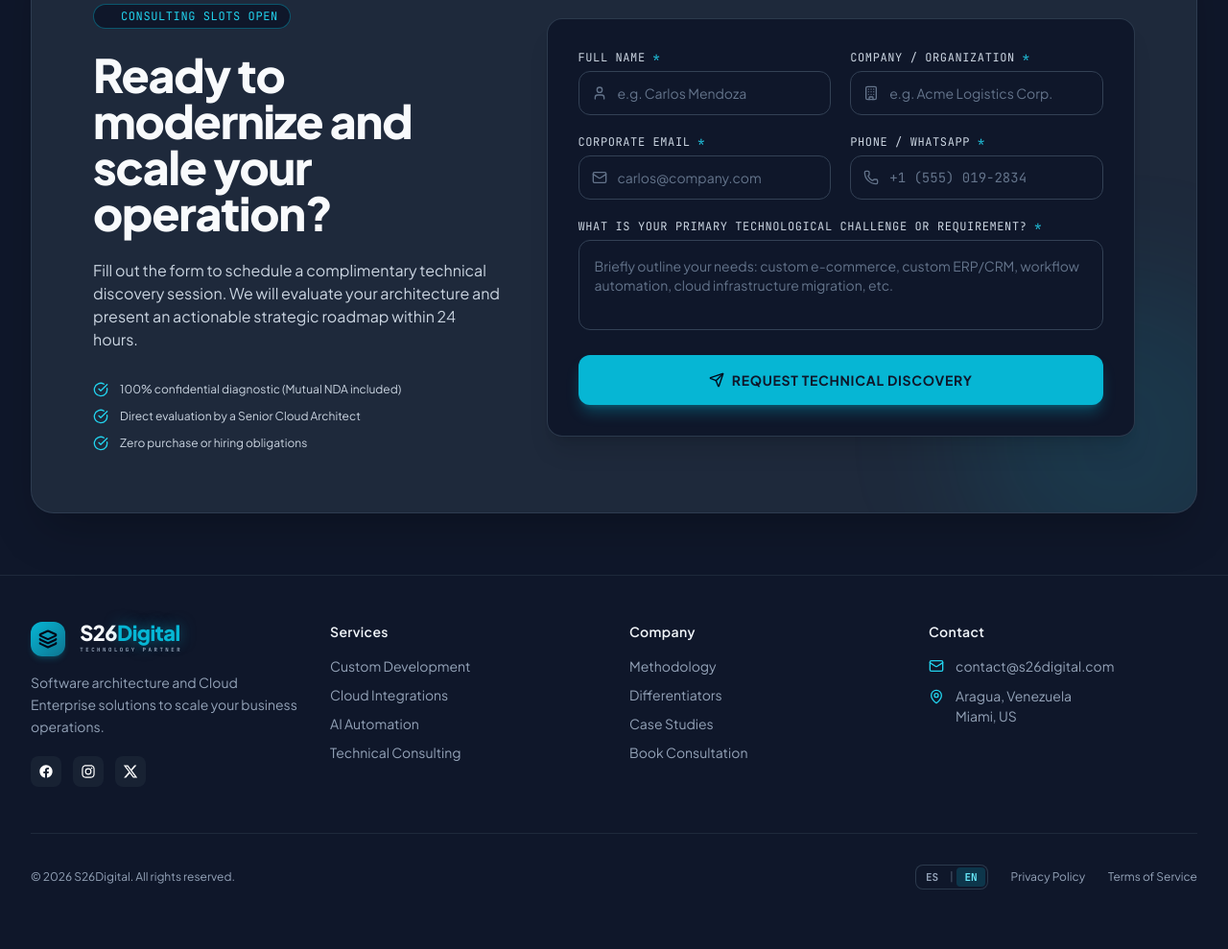
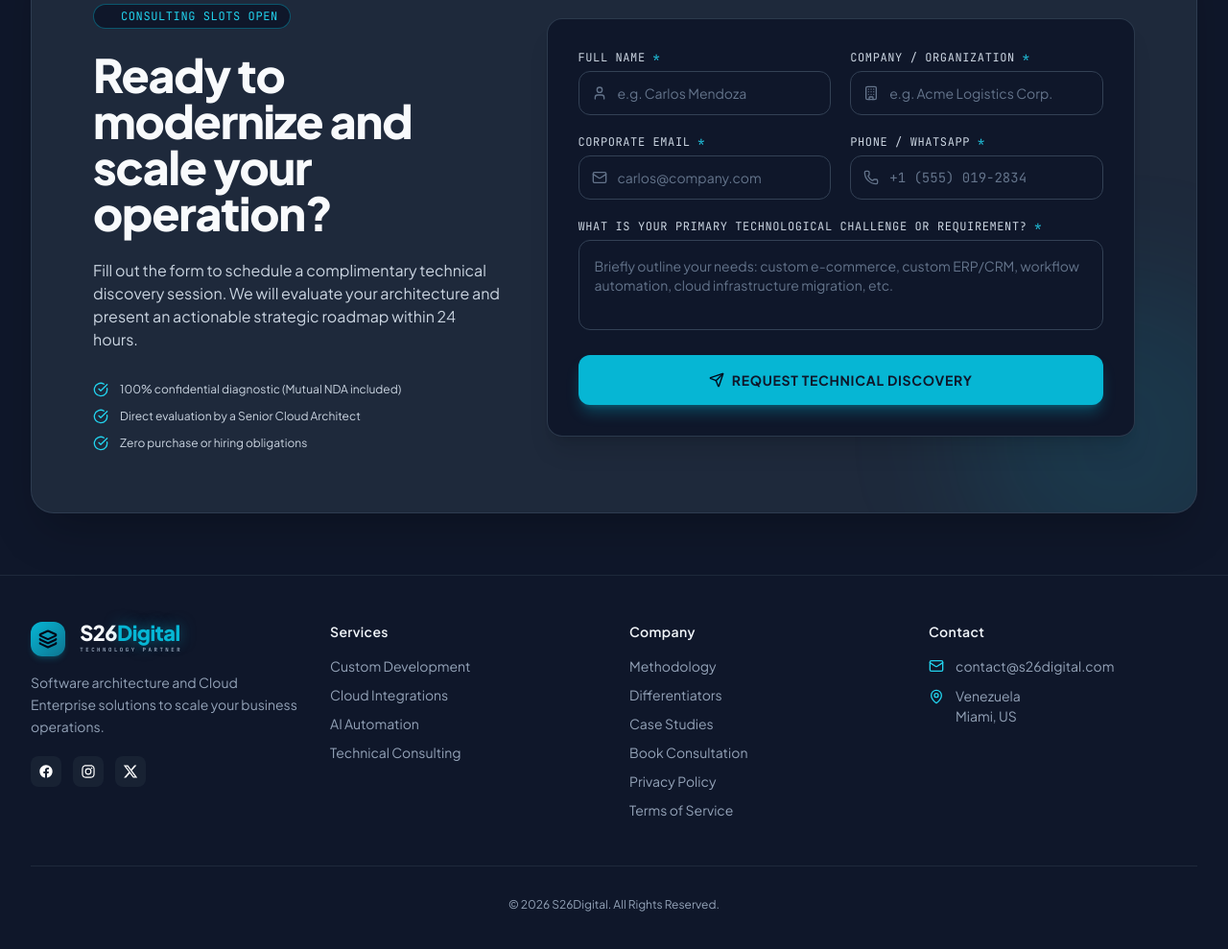
Before and after one commit to rluiseijas/s26digital, a website: page index.html in a window 1280 px wide. Shown: the part 5133-6122 px from the top of the page at 96% size. Drawn offline with nearby package versions, Linux system fonts and the light colour scheme.

Commit message:
feat: actualizar footer con sede Venezuela, centrar copyright y agregar assets de redes

```diff
--- a/index.html
+++ b/index.html
@@ -50,7 +50,7 @@
   <link rel="stylesheet" href="css/styles.css?v=2.3" />
 
   <!-- i18n & Geoblocking Engine -->
-  <script src="js/i18n.js?v=2.5"></script>
+  <script src="js/i18n.js?v=2.6"></script>
 </head>
 
 <body class="bg-[#0F172A] text-[#F8FAFC] antialiased selection:bg-cyan-500/30 selection:text-white relative">
@@ -1279,6 +1279,12 @@
             <li>
               <a href="#consultation-modal" data-i18n="footer.c4" class="open-consultation-btn hover:text-cyan-400 transition-colors cursor-pointer">Agendar Consultoría</a>
             </li>
+            <li>
+              <a href="politica-de-privacidad.html" data-i18n="footer.privacy_policy" data-i18n-href="footer.privacy_policy_url" class="hover:text-cyan-400 transition-colors">Política de Privacidad</a>
+            </li>
+            <li>
+              <a href="politica-de-privacidad.html" data-i18n="footer.terms_of_service" class="hover:text-cyan-400 transition-colors">Términos de Servicio</a>
+            </li>
           </ul>
         </div>
 
@@ -1293,7 +1299,7 @@
             <div class="flex items-start space-x-3">
               <i data-lucide="map-pin" class="w-4 h-4 text-cyan-400 flex-shrink-0 mt-0.5"></i>
               <div class="space-y-0.5 leading-snug">
-                <span class="block" data-i18n="footer.location_aragua">Aragua, Venezuela</span>
+                <span class="block" data-i18n="footer.location_aragua">Venezuela</span>
                 <span class="block" data-i18n="footer.location_miami">Miami, US</span>
               </div>
             </div>
@@ -1303,17 +1309,8 @@
       </div>
 
       <!-- Bottom Bar -->
-      <div class="border-t border-slate-800 mt-12 pt-8 flex flex-col md:flex-row justify-between items-center gap-4 text-xs">
-        <p data-i18n="footer.copyright">© 2026 S26Digital. Todos los derechos reservados.</p>
-        <div class="flex items-center space-x-6">
-          <div class="flex items-center bg-slate-900 border border-slate-700/80 rounded-lg p-0.5 text-xs font-mono">
-            <button type="button" data-lang-btn="es" class="px-2 py-0.5 rounded text-[11px] font-semibold cursor-pointer">ES</button>
-            <span class="text-slate-600 px-0.5 select-none">|</span>
-            <button type="button" data-lang-btn="en" class="px-2 py-0.5 rounded text-[11px] font-semibold cursor-pointer">EN</button>
-          </div>
-          <a href="politica-de-privacidad.html" data-i18n="footer.privacy_policy" data-i18n-href="footer.privacy_policy_url" class="hover:text-cyan-400 transition-colors">Política de Privacidad</a>
-          <a href="politica-de-privacidad.html" data-i18n="footer.terms_of_service" class="hover:text-cyan-400 transition-colors">Términos de Servicio</a>
-        </div>
+      <div class="border-t border-slate-800 mt-12 pt-8 flex justify-center items-center text-center text-xs text-slate-400">
+        <p data-i18n="footer.copyright">© 2026 S26Digital. All Rights Reserved.</p>
       </div>
 
     </div>
--- a/js/i18n.js
+++ b/js/i18n.js
@@ -207,10 +207,11 @@
         c3: 'Casos de Éxito',
         c4: 'Agendar Consultoría',
         contact_title: 'Contacto',
-        location: 'Aragua, Venezuela<br>Miami, US',
-        location_aragua: 'Aragua, Venezuela',
+        location: 'Venezuela<br>Miami, US',
+        location_aragua: 'Venezuela',
+        location_venezuela: 'Venezuela',
         location_miami: 'Miami, US',
-        copyright: '© 2026 S26Digital. Todos los derechos reservados.',
+        copyright: '© 2026 S26Digital. All Rights Reserved.',
         privacy_policy: 'Política de Privacidad',
         privacy_policy_url: 'politica-de-privacidad.html',
         terms_of_service: 'Términos de Servicio'
@@ -426,10 +427,11 @@
         c3: 'Case Studies',
         c4: 'Book Consultation',
         contact_title: 'Contact',
-        location: 'Aragua, Venezuela<br>Miami, US',
-        location_aragua: 'Aragua, Venezuela',
+        location: 'Venezuela<br>Miami, US',
+        location_aragua: 'Venezuela',
+        location_venezuela: 'Venezuela',
         location_miami: 'Miami, US',
-        copyright: '© 2026 S26Digital. All rights reserved.',
+        copyright: '© 2026 S26Digital. All Rights Reserved.',
         privacy_policy: 'Privacy Policy',
         privacy_policy_url: 'privacy-policy.html',
         terms_of_service: 'Terms of Service'
```
Also changed, not shown: components/Footer.jsx (+13 -11 lines), prompt6.txt (added, +23 -0 lines), assets/img/icons/contacto-instagram.jpg (added), assets/img/icons/contacto-instagram.svg (added), assets/img/icons/icons-grid-instagram.jpg (added), assets/img/icons/proyectos-instagram.jpg (added), assets/img/icons/proyectos-instagram.svg (added), assets/img/icons/s26-favicon.jpg, assets/img/icons/s26-icons-instagram.jpg (added), assets/img/icons/soluciones-instagram.jpg (added), assets/img/icons/soluciones-instagram.svg (added), assets/img/icons/stack-instagram.jpg (added), assets/img/icons/stack-instagram.svg (added), assets/img/icons/story-highlights-2x2-instagram.jpg (added), 4 more files.
